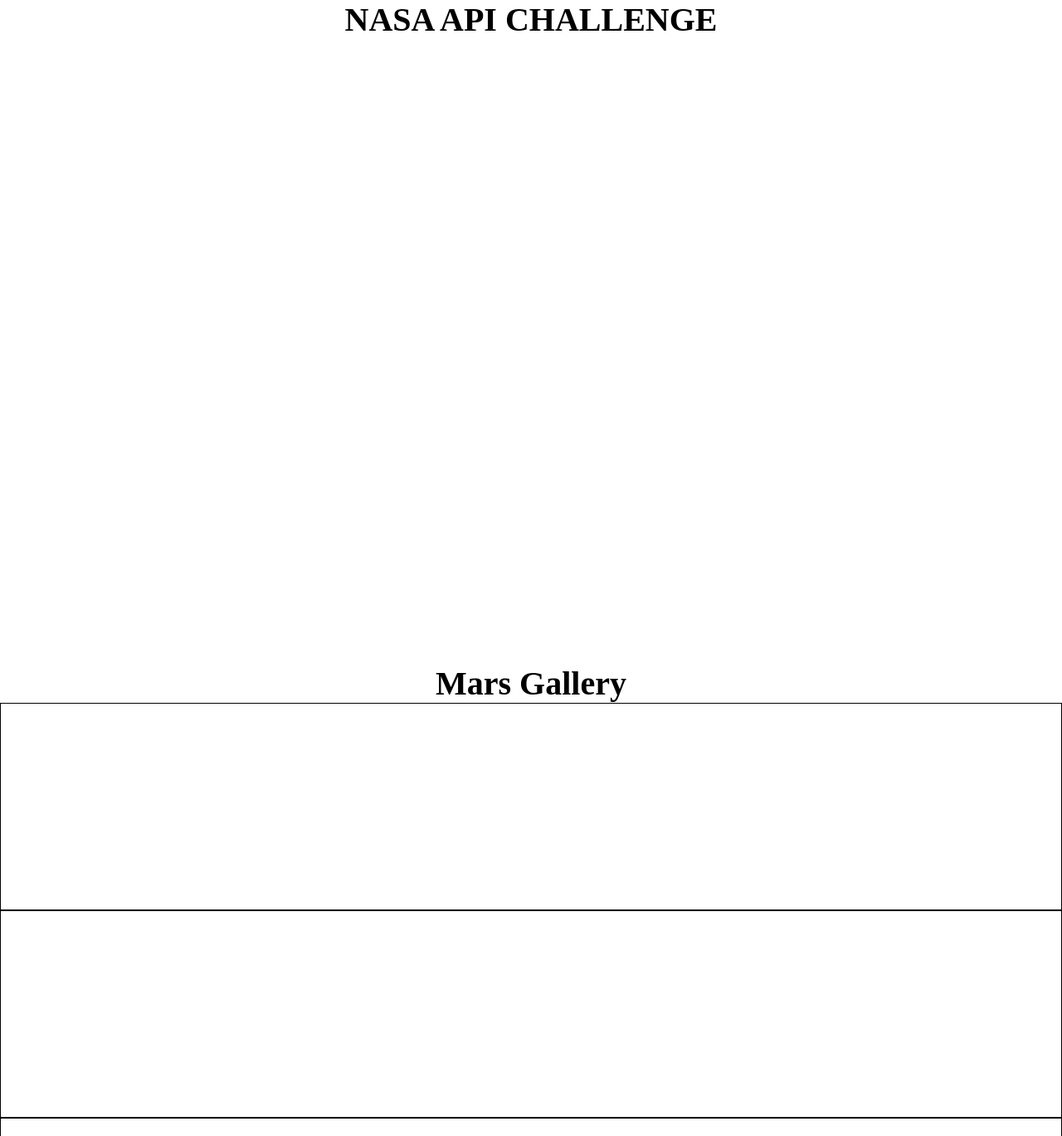
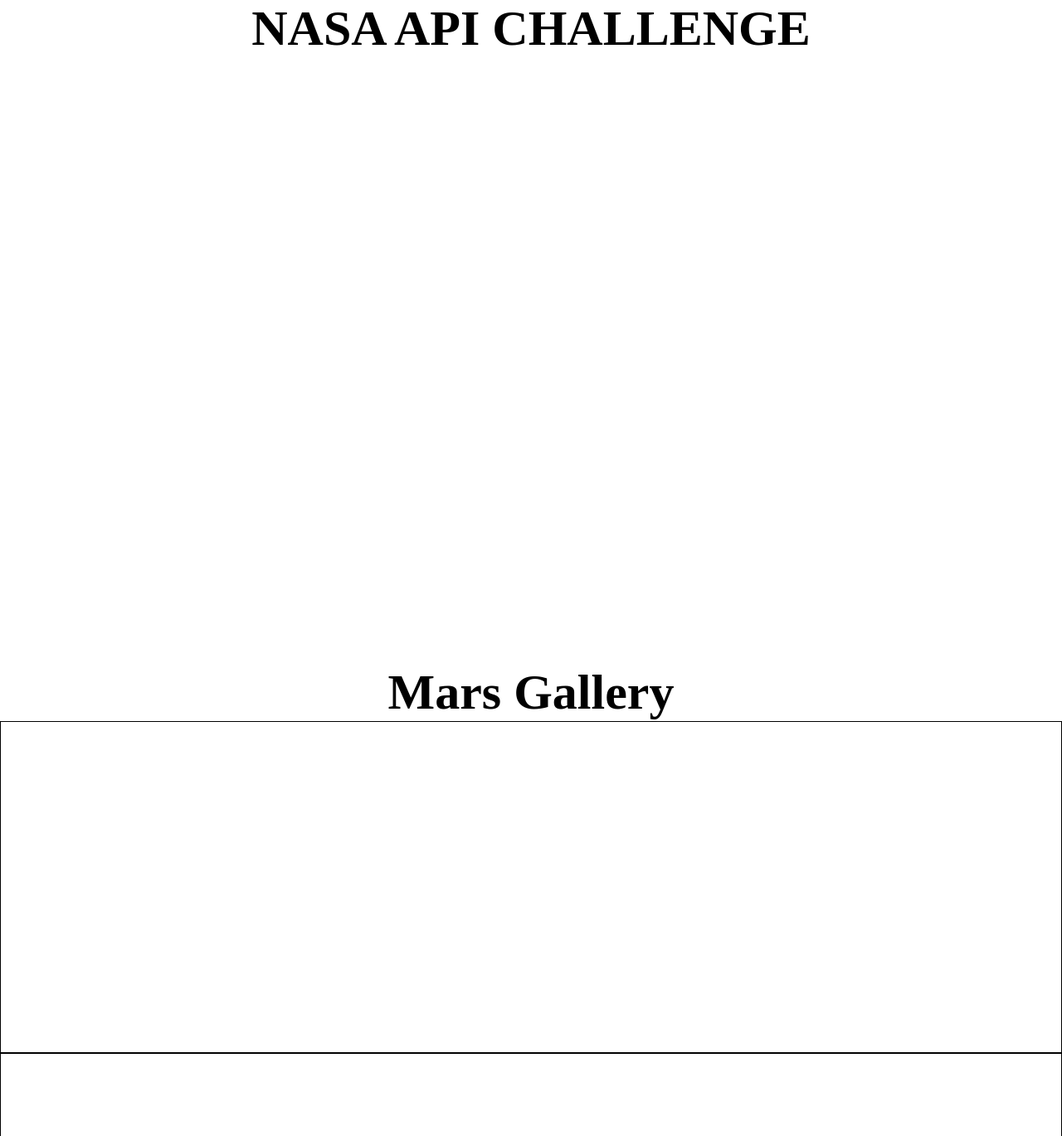
Before and after one commit to mateuszrosa/NASA-API-CHALLENGE, a website: page index.html in a window 1280 px wide. Shown: the top 1369 px of the page at 83% size. Drawn offline with nearby package versions, Linux system fonts and the light colour scheme; no server answers.

Commit message:
added rwd for tablet (768px)

```diff
--- a/scss/main.scss
+++ b/scss/main.scss
@@ -11,6 +11,9 @@
     h1 {
         font-size: 40px;
         text-align: center;
+        @media (min-width: 768px) {
+            font-size: 60px;
+        }
     }
 }
 
@@ -20,16 +23,21 @@
     h1 {
         text-align: center;
         font-size: 40px;
+        @media (min-width: 768px) {
+            font-size: 60px;
+        }
     }
     .container {
         width: 100%;
-        // height: 100%;
         .marsItem {
             width: 100%;
             height: 250px;
             border: 1px solid black;
             background-size: cover;
             background-repeat: no-repeat;
+            @media (min-width: 768px) {
+                height: 400px;
+            }
         }
         span {
             display: block;
```
Also changed, not shown: css/main.css.
